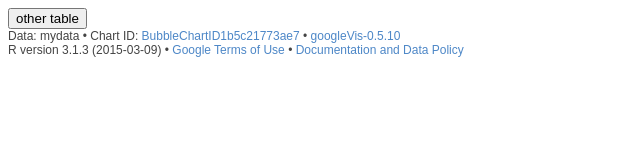
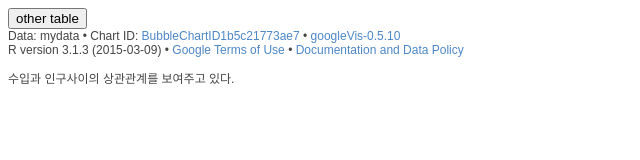
Before and after one commit to jjdc2016hkg14a/jjdc2016hkg14a.github.io, a plain HTML site: page bubblechart1.html in a window 1280 px wide. Shown: the whole page, without its empty margins (0-640 px from the left). Drawn offline with Linux system fonts and the light colour scheme; a script that the page names is missing.

Commit message:
Update bubblechart1.html

```diff
--- a/bubblechart1.html
+++ b/bubblechart1.html
@@ -1109,5 +1109,10 @@ callbacks.shift()();
   R version 3.1.3 (2015-03-09)
   &#8226; <a href="https://developers.google.com/terms/">Google Terms of Use</a> &#8226; <a href="https://google-developers.appspot.com/chart/interactive/docs/gallery/bubblechart">Documentation and Data Policy</a>
 </span></div>
+<div>
+  <p>
+    수입과 인구사이의 상관관계를 보여주고 있다.
+  </p>
+</div>
 </body>
 </html>
```
